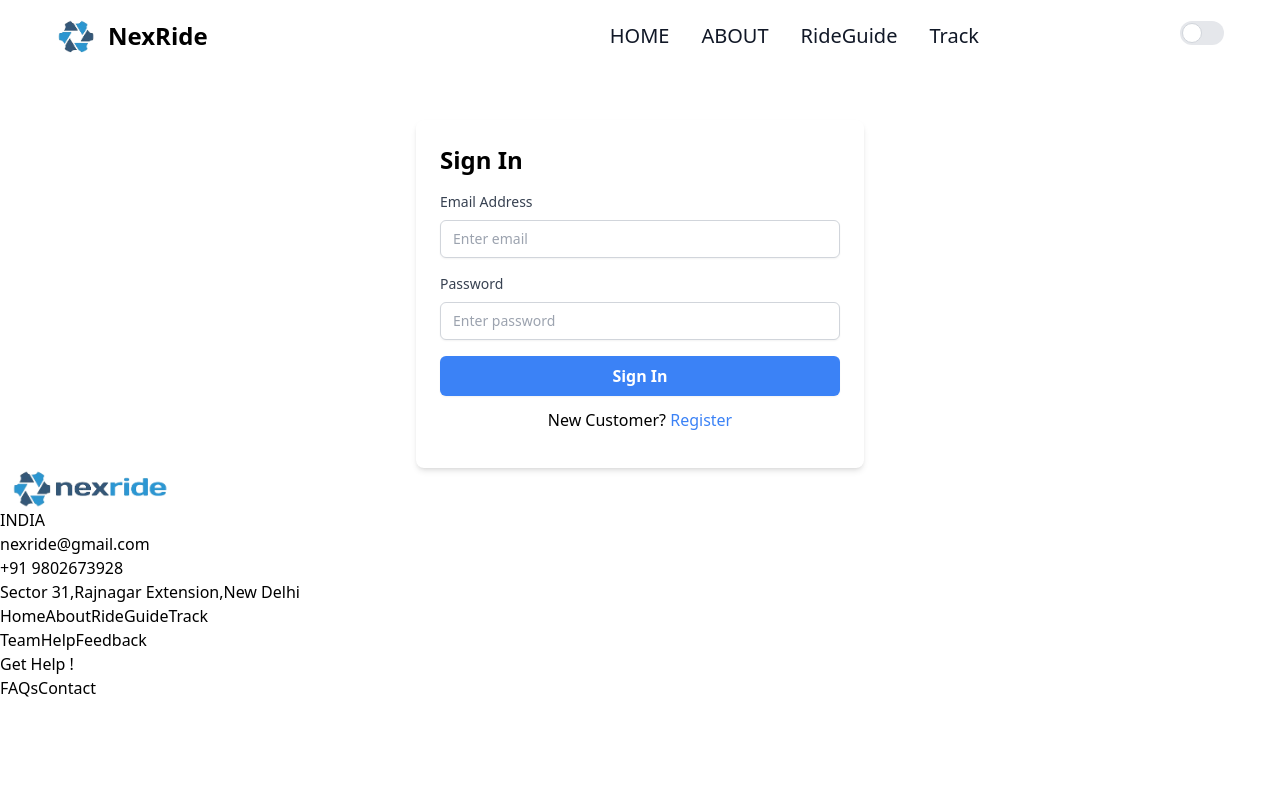
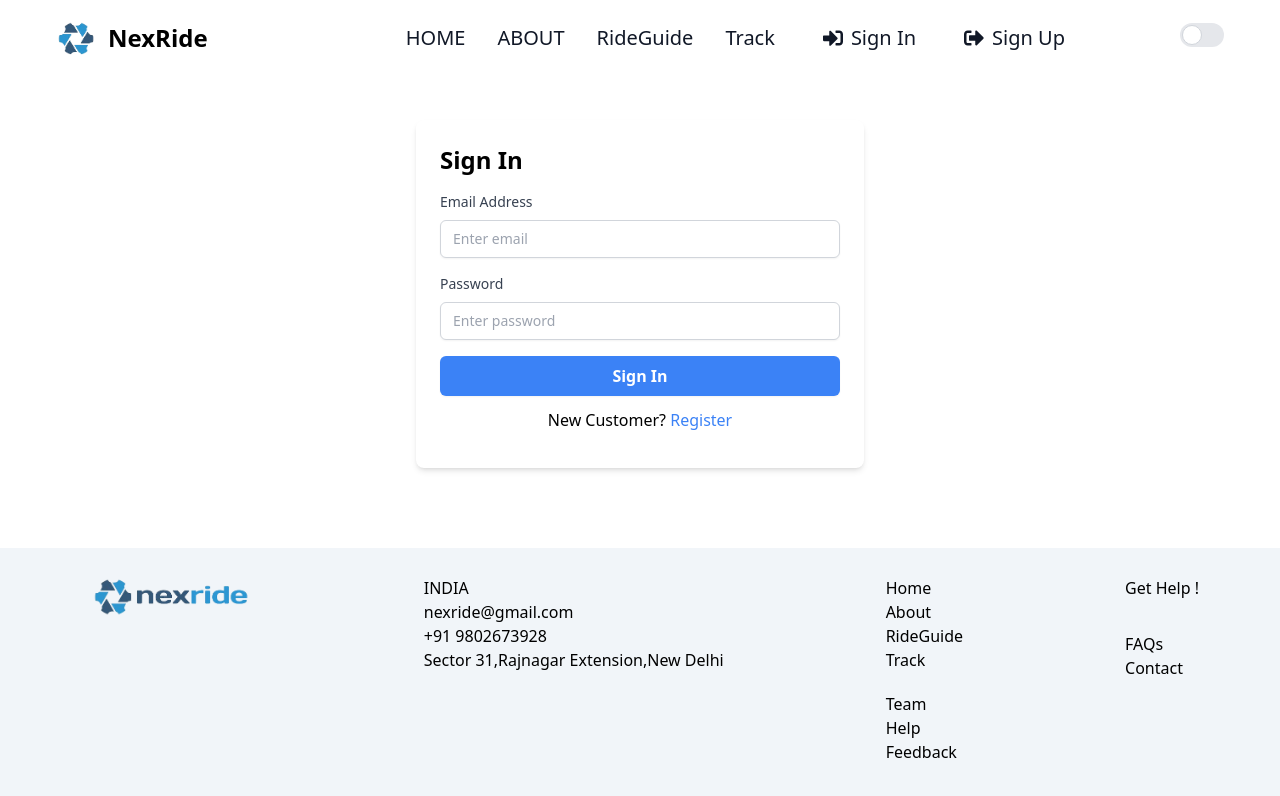
Before and after one commit to VrandaaGarg/NexRide, a React (Vite) app in the folder client/: page /login in a window 1280 px wide. Shown: the top 796 px of the page. Built offline with nearby package versions, Linux system fonts and the light colour scheme.

Commit message:
Register + login buttons ready

```diff
--- a/client/package.json
+++ b/client/package.json
@@ -13,6 +13,7 @@
     "@reduxjs/toolkit": "^2.2.7",
     "react": "^18.3.1",
     "react-dom": "^18.3.1",
+    "react-icons": "^5.3.0",
     "react-modal": "^3.16.1",
     "react-redux": "^9.1.2",
     "react-router-dom": "^6.26.1",
--- a/client/src/Components/FeatureCard/FeatureCard.jsx
+++ b/client/src/Components/FeatureCard/FeatureCard.jsx
@@ -4,7 +4,7 @@ import { NavLink, Link } from "react-router-dom";
 function FeatureCard() {
   return (
     <>
-      <div className="md:px-16 flex flex-col px-8 gap-10 mb-11 dark:bg-gray-900">
+      <div className="md:px-16 flex flex-col px-8 gap-10 pb-11 dark:bg-gray-900">
         <div className="md:flex bg-gray-200 p-3 m-4 rounded-2xl border-black border-r-2 border-b-2 md:bg-white  dark:md:bg-gray-900 md:border-none ">
           <div className="flex-1 grid place-content-center">
             <img src="/track.webp" className="h-36 md:h-72 rounded-3xl my-3" />
--- a/client/src/Components/Footer/Footer.jsx
+++ b/client/src/Components/Footer/Footer.jsx
@@ -3,33 +3,33 @@ import { NavLink } from "react-router-dom";
 
 function Footer() {
   return (
-    <div className="">
+    <div className="flex flex-col md:flex-row justify-around px-9 gap-6 md:px-0 dark:text-gray-400 md:gap-0 dark:bg-gray-950 pb-10 bg-slate-100 pt-7">
       <div className="">
         <div className="">
           <img src="/nexRide.png" alt="" className="h-10" />
         </div>
       </div>
-      <div className="">
+      <div className="flex flex-col">
         <h1>INDIA</h1>
         <h1>nexride@gmail.com</h1>
         <h1>+91 9802673928</h1>
         <h1>Sector 31,Rajnagar Extension,New Delhi</h1>
       </div>
-      <div className="">
-        <div className="">
+      <div className="flex flex-col gap-5">
+        <div className="flex flex-col">
           <NavLink to="">Home</NavLink>
           <NavLink to="/about">About</NavLink>
           <NavLink to="/rideGuide">RideGuide</NavLink>
           <NavLink to="/track">Track</NavLink>
         </div>
-        <div className="">
-          <NavLink to="">Team</NavLink>
+        <div className="flex flex-col">
+          <NavLink to="/team">Team</NavLink>
           <NavLink to="">Help</NavLink>
           <NavLink to="">Feedback</NavLink>
         </div>
       </div>
-      <div className="">
-        <h1>Get Help !</h1>
+      <div className="flex flex-col">
+        <h1 className="mb-8">Get Help !</h1>
         <NavLink to="">FAQs</NavLink>
         <NavLink to="">Contact</NavLink>
       </div>
--- a/client/src/Components/FormContainer.jsx
+++ b/client/src/Components/FormContainer.jsx
@@ -2,8 +2,8 @@ import React from "react";
 
 function FormContainer({ children }) {
   return (
-    <div className="flex justify-center mt-10">
-      <div className="w-full max-w-md p-6 bg-white shadow-md rounded-lg">
+    <div className="flex justify-center mt-10 ">
+      <div className="w-full max-w-md p-6 bg-white dark:bg-gray-700 shadow-md rounded-lg">
         {children}
       </div>
     </div>
--- a/client/src/Components/Header/Header.jsx
+++ b/client/src/Components/Header/Header.jsx
@@ -1,35 +1,52 @@
 import React, { useState } from "react";
 import { NavLink } from "react-router-dom";
 import ThemeBtn from "../ThemeBtn/ThemeBtn";
+import { useSelector, useDispatch } from "react-redux";
+import { useNavigate } from "react-router-dom";
+import { useLogoutMutation } from "../../slices/usersApiSlice";
+import { logout } from "../../slices/authSlice";
+import { FaSignInAlt, FaSignOutAlt } from "react-icons/fa";
 
-function Header() {
+const Header = () => {
   const [isOpen, setIsOpen] = useState(false);
+  const { userInfo } = useSelector((state) => state.auth);
+  const dispatch = useDispatch();
+  const navigate = useNavigate();
+  const [logoutApiCall] = useLogoutMutation();
 
   const toggleMenu = () => {
     setIsOpen(!isOpen);
   };
 
+  const logoutHandler = async () => {
+    try {
+      await logoutApiCall().unwrap();
+      dispatch(logout());
+      navigate("/login");
+    } catch (err) {
+      console.error(err);
+    }
+  };
+
   return (
-    <nav className="bg-white border-gray-200 dark:bg-gray-900 z-20">
-      <div className=" flex flex-wrap items-center justify-between px-4 md:px-14 z-30  p-4 fixed w-lvw bg-white dark:bg-gray-900">
+    <nav className="bg-white border-gray-200 dark:bg-gray-900 fixed w-full z-20">
+      <div className="flex flex-wrap items-center justify-between px-4 md:px-14 p-4">
         <NavLink
           to="/"
           className="flex items-center space-x-3 rtl:space-x-reverse"
         >
-          <img src="/logo.png" className="h-10 w-10" alt="" />
-          <span className="self-center text-2xl font-semibold whitespace-nowrap dark:text-white">
+          <img src="/logo.png" className="h-10 w-10" alt="NexRide Logo" />
+          <span className="text-2xl font-semibold dark:text-white">
             NexRide
           </span>
         </NavLink>
-        <div className="flex ">
-          <div className="grid place-content-center md:hidden">
-            <ThemeBtn />
-          </div>
+
+        <div className="flex items-center">
           <button
             onClick={toggleMenu}
             type="button"
-            className="inline-flex items-center p-2 w-10 h-10 justify-center text-sm text-gray-500 rounded-lg md:hidden hover:bg-gray-100 focus:outline-none focus:ring-2 focus:ring-gray-200"
-            aria-controls="navbar-default"
+            className="inline-flex items-center p-2 w-10 h-10 justify-center text-gray-500 rounded-lg md:hidden hover:bg-gray-100 focus:outline-none focus:ring-2 focus:ring-gray-200"
+            aria-controls="navbar"
             aria-expanded={isOpen}
           >
             <span className="sr-only">Open main menu</span>
@@ -54,8 +71,8 @@ function Header() {
         <div
           className={`${
             isOpen ? "block" : "hidden"
-          } absolute top-full left-0 w-full bg-white dark:bg-gray-900 z-10 md:block md:static md:w-auto md:z-auto md:bg-transparent`}
-          id="navbar-default"
+          } md:flex md:items-center md:space-x-8`}
+          id="navbar"
         >
           <ul className="font-medium flex flex-col p-4 md:p-0 mt-4 border border-gray-100 dark:border-black rounded-lg bg-white  dark:bg-gray-900  md:flex-row md:space-x-8 rtl:space-x-reverse md:mt-0 md:border-0 md:bg-white">
             <li>
@@ -122,6 +139,43 @@ function Header() {
               </NavLink>
             </li>
           </ul>
+
+          {userInfo ? (
+            <div className="relative">
+              <button className="flex items-center py-2 px-3 text-xl rounded hover:bg-gray-100 dark:hover:bg-gray-800">
+                {userInfo.name}
+              </button>
+              <div className="absolute right-0 mt-2 w-48 bg-white dark:bg-gray-900 border border-gray-200 dark:border-gray-700 rounded-lg shadow-lg">
+                <NavLink
+                  to="/profile"
+                  className="block px-4 py-2 text-gray-900 dark:text-white hover:bg-gray-100 dark:hover:bg-gray-800"
+                >
+                  Profile
+                </NavLink>
+                <button
+                  onClick={logoutHandler}
+                  className="block w-full px-4 py-2 text-gray-900 dark:text-white text-left hover:bg-gray-100 dark:hover:bg-gray-800"
+                >
+                  Logout
+                </button>
+              </div>
+            </div>
+          ) : (
+            <div className="flex space-x-4">
+              <NavLink
+                to="/login"
+                className="flex items-center px-4 py-2 text-xl text-gray-900 dark:text-white hover:bg-gray-100 dark:hover:bg-gray-800 rounded"
+              >
+                <FaSignInAlt className="mr-2" /> Sign In
+              </NavLink>
+              <NavLink
+                to="/register"
+                className="flex items-center px-4 py-2 text-xl text-gray-900 dark:text-white hover:bg-gray-100 dark:hover:bg-gray-800 rounded"
+              >
+                <FaSignOutAlt className="mr-2" /> Sign Up
+              </NavLink>
+            </div>
+          )}
         </div>
         <div className="hidden md:block">
           <ThemeBtn />
@@ -129,6 +183,6 @@ function Header() {
       </div>
     </nav>
   );
-}
+};
 
 export default Header;
--- a/client/src/screens/LoginScreen.jsx
+++ b/client/src/screens/LoginScreen.jsx
@@ -35,15 +35,17 @@ const LoginScreen = () => {
   };
 
   return (
-    <div className="pt-20">
+    <div className="py-20 dark:bg-gray-900 ">
       <FormContainer>
-        <h1 className="text-2xl font-semibold mb-4 ">Sign In</h1>
+        <h1 className="text-2xl font-semibold mb-4 dark:text-gray-100">
+          Sign In
+        </h1>
 
         <form onSubmit={submitHandler} className="space-y-4">
           <div className="space-y-2">
             <label
               htmlFor="email"
-              className="block text-sm font-medium text-gray-700"
+              className="block text-sm font-medium text-gray-700 dark:text-gray-100"
             >
               Email Address
             </label>
@@ -60,7 +62,7 @@ const LoginScreen = () => {
           <div className="space-y-2">
             <label
               htmlFor="password"
-              className="block text-sm font-medium text-gray-700"
+              className="block text-sm font-medium text-gray-700 dark:text-gray-100"
             >
               Password
             </label>
@@ -77,15 +79,18 @@ const LoginScreen = () => {
           <button
             type="submit"
             disabled={isLoading}
-            className="w-full py-2 px-4 bg-blue-500 text-white font-semibold rounded-md shadow-sm hover:bg-blue-600 focus:outline-none focus:ring-2 focus:ring-blue-500 focus:ring-offset-2"
+            className="w-full py-2 dark:text-gray-100 px-4 bg-blue-500 text-white font-semibold rounded-md shadow-sm hover:bg-blue-600 focus:outline-none focus:ring-2 focus:ring-blue-500 focus:ring-offset-2"
           >
             Sign In
           </button>
         </form>
 
         <div className="py-3 text-center">
-          <span>New Customer? </span>
-          <Link to="/register" className="text-blue-500 hover:underline">
+          <span className="dark:text-gray-100">New Customer? </span>
+          <Link
+            to="/register"
+            className="text-blue-500 dark:text-gray-100 hover:underline"
+          >
             Register
           </Link>
         </div>
```
Also changed, not shown: client/src/screens/RegisterScreen.jsx (+21 -9 lines), 1 other file (tests, documents, lock files or other folders).
